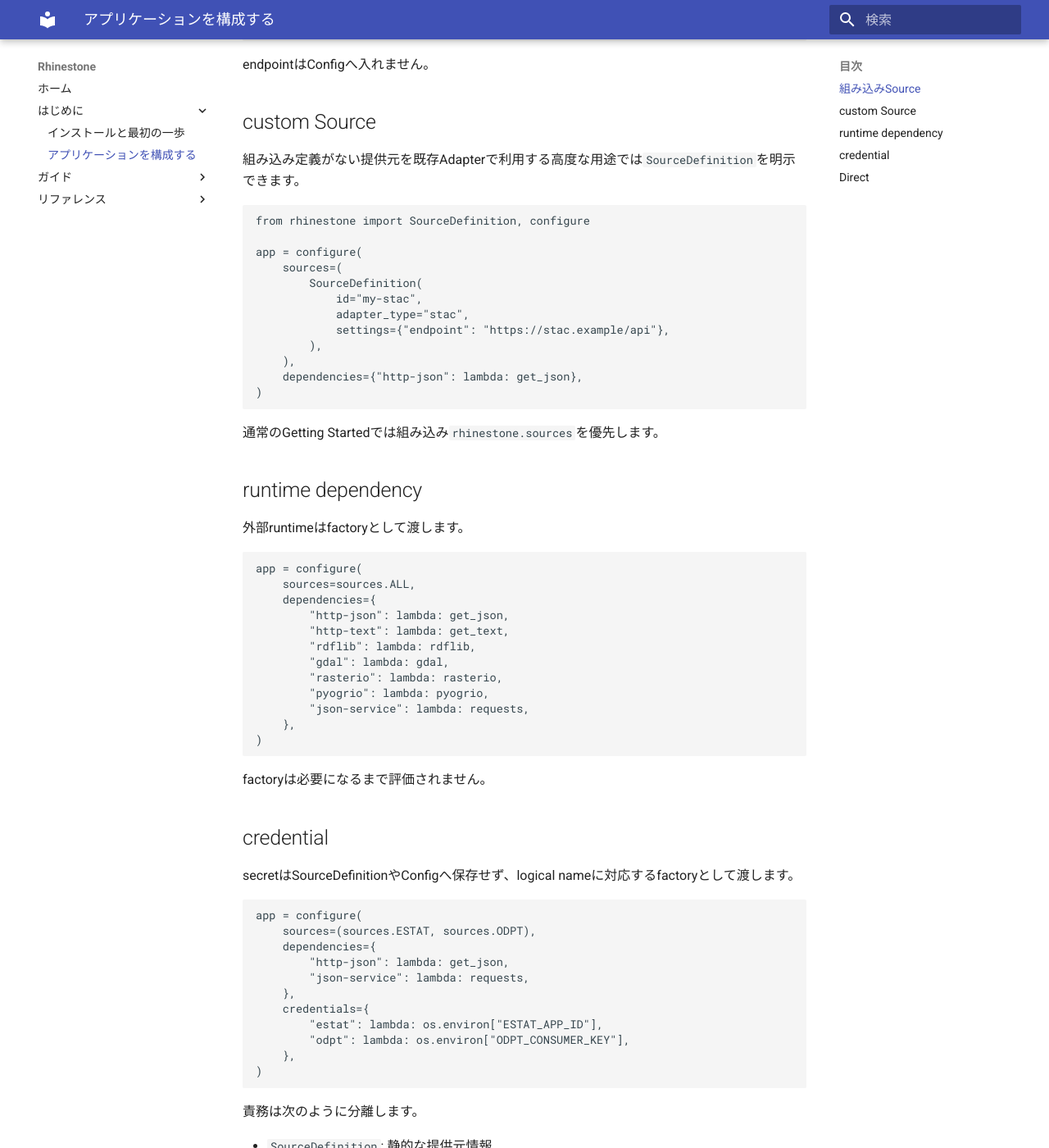
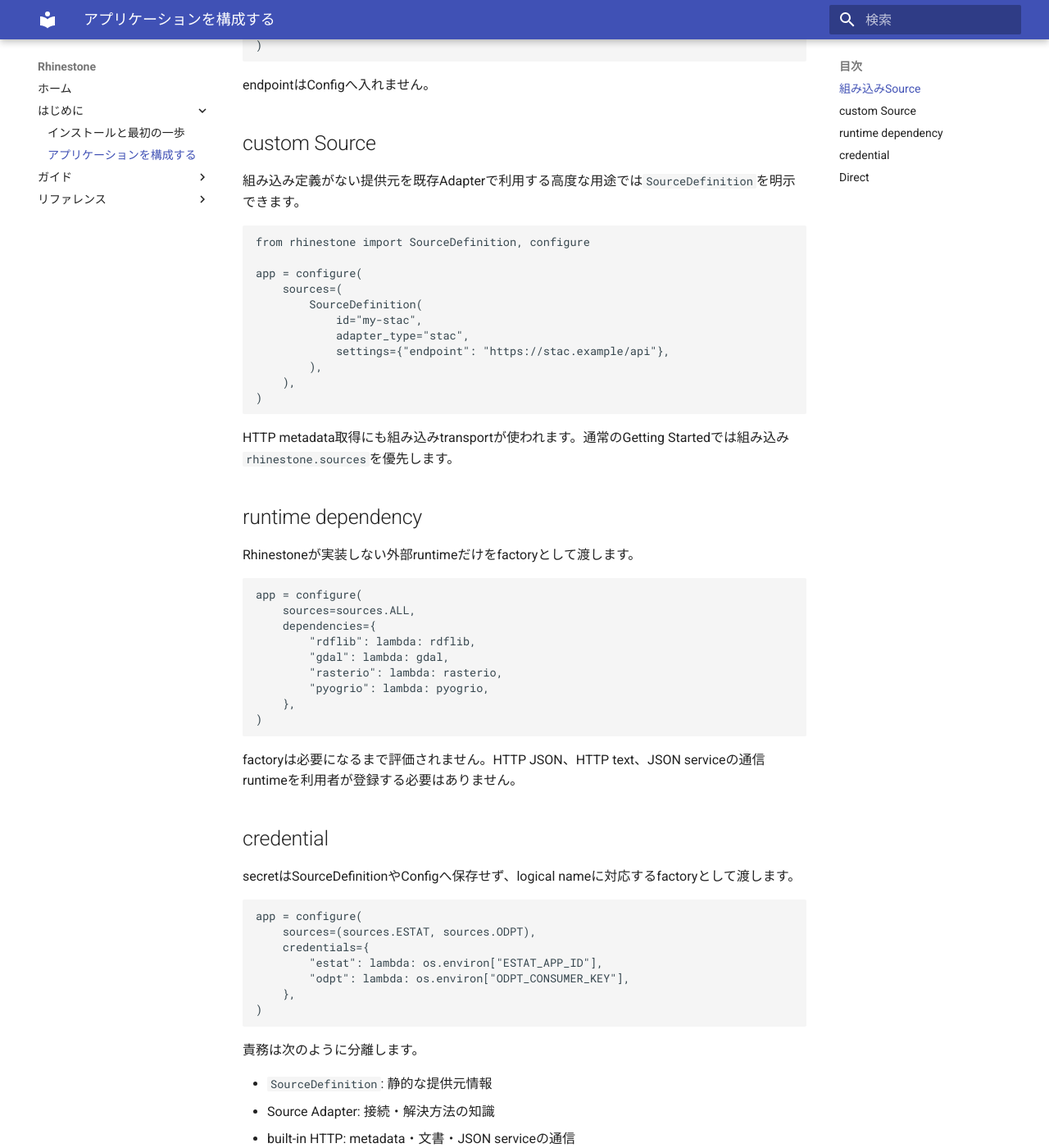
Before and after one commit to u-kitazawa/rhinestone, an MkDocs documentation site: the page built from docs/configuration.md, in a window 1280 px wide and 1400 px high, scrolled down 813 px. Shown: the whole window at 82% size. Built offline with MkDocs 1.6.1 and Material for MkDocs 9.7.7, drawn with Linux system fonts in a browser that asks for light colours; some of the changed text lies outside the part shown.

Commit message:
docs: make HTTP implicit in configuration

````diff
--- a/docs/configuration.md
+++ b/docs/configuration.md
@@ -1,6 +1,6 @@
 # アプリケーションを構成する
 
-Rhinestoneは`configure()`で作成した`app`を入口に使います。利用者はAdapterを組み立てず、利用するSourceと外部runtime・credentialを宣言します。
+Rhinestoneは`configure()`で作成した`app`を入口に使います。利用者はAdapterを組み立てず、利用するSourceと外部runtime・credentialを宣言します。HTTP transportはRhinestoneに組み込まれています。
 
 ## 組み込みSource
 
@@ -50,32 +50,28 @@
             settings={"endpoint": "https://stac.example/api"},
         ),
     ),
-    dependencies={"http-json": lambda: get_json},
 )
 ```
 
-通常のGetting Startedでは組み込み`rhinestone.sources`を優先します。
+HTTP metadata取得にも組み込みtransportが使われます。通常のGetting Startedでは組み込み`rhinestone.sources`を優先します。
 
 ## runtime dependency
 
-外部runtimeはfactoryとして渡します。
+Rhinestoneが実装しない外部runtimeだけをfactoryとして渡します。
 
 ```python
 app = configure(
     sources=sources.ALL,
     dependencies={
-        "http-json": lambda: get_json,
-        "http-text": lambda: get_text,
         "rdflib": lambda: rdflib,
         "gdal": lambda: gdal,
         "rasterio": lambda: rasterio,
         "pyogrio": lambda: pyogrio,
-        "json-service": lambda: requests,
     },
 )
 ```
 
-factoryは必要になるまで評価されません。
+factoryは必要になるまで評価されません。HTTP JSON、HTTP text、JSON serviceの通信runtimeを利用者が登録する必要はありません。
 
 ## credential
 
@@ -84,10 +80,6 @@
 ```python
 app = configure(
     sources=(sources.ESTAT, sources.ODPT),
-    dependencies={
-        "http-json": lambda: get_json,
-        "json-service": lambda: requests,
-    },
     credentials={
         "estat": lambda: os.environ["ESTAT_APP_ID"],
         "odpt": lambda: os.environ["ODPT_CONSUMER_KEY"],
@@ -99,7 +91,8 @@
 
 - `SourceDefinition`: 静的な提供元情報
 - Source Adapter: 接続・解決方法の知識
-- dependency: HTTP、GDAL、Rasterio、SDK等の実行能力
+- built-in HTTP: metadata・文書・JSON serviceの通信
+- dependency: GDAL、Rasterio、RDFLib等の外部実行能力
 - credential: secret
 - `Config`: 選択したSource内で利用する対象
 
````
